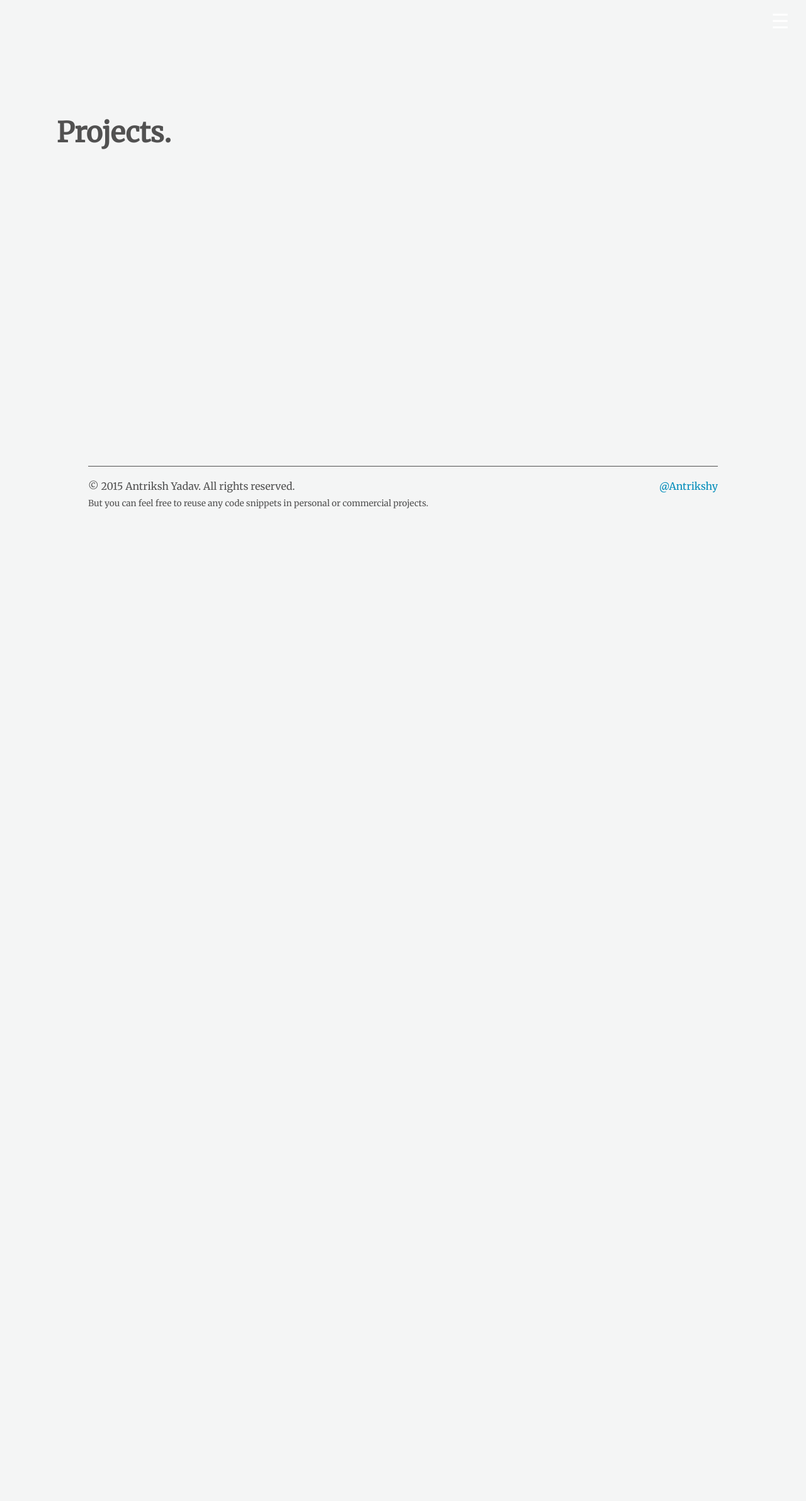
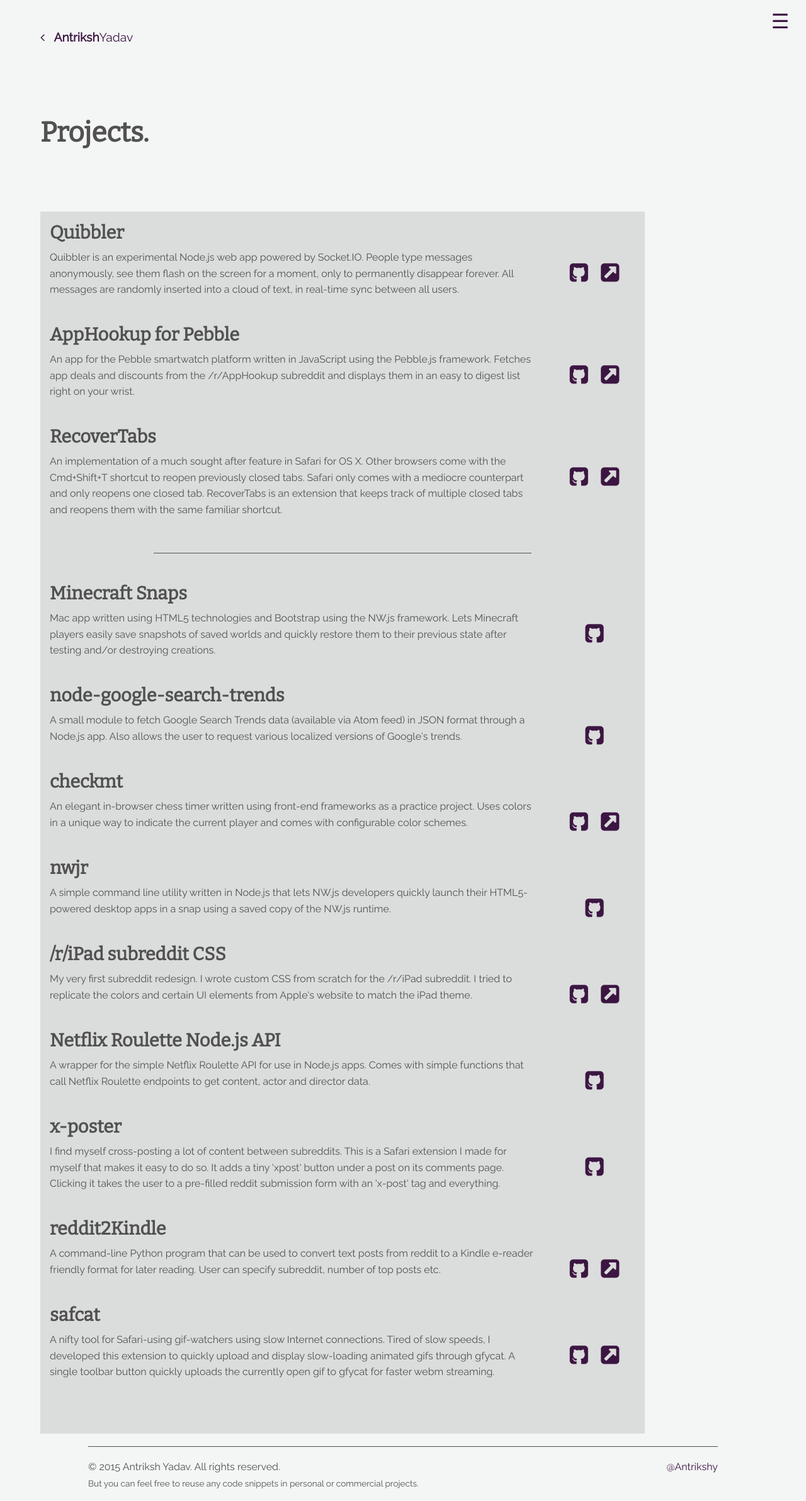
Before and after one commit to Antrikshy/antrikshy.github.io, a Jekyll site: the page built from projects/index.html, in a window 1280 px wide. Shown: the whole page at 63% size. Built offline with Jekyll 4.4.1, drawn with Linux system fonts in a browser that asks for light colours; Markdown is read by kramdown in place of the engine named in the settings; before the commit the page ends 900 px from its top, so only the background shows below that.

```diff
--- a/_data/projects.yml
+++ b/_data/projects.yml
@@ -1,20 +1,71 @@
+- name: Quibbler
+  description: "Quibbler is an experimental Node.js web app powered by Socket.IO. People type messages anonymously, see them flash on the screen for a moment, only to permanently disappear forever. All messages are randomly inserted into a cloud of text, in real-time sync between all users."
+  repository: https://github.com/Antrikshy/Quibbler
+  weblink: http://quibbler.co
+  featured: yes
+
 - name: AppHookup for Pebble
-  type: Personal
-  description: "Herp derpsum derpus herderder terp, me serp. Sherp ner herpem, perp derp ter berps berp. Derps derpy sherper, herpderpsmer berp me terp. Herpy herderder sherp, le derpsum? Tee sherpus, herp sherper me. Derp merp tee nerpy. Ler nerpy ner le berps sherlamer herpler terpus. Perper derperker der sherpus me mer. Herp herpem herpderpsmer mer terp. Derps herpsum perp derp nerpy der ter tee. Le derperker, herp perper mer derpy derp."
+  description: "An app for the Pebble smartwatch platform written in JavaScript using the Pebble.js framework. Fetches app deals and discounts from the /r/AppHookup subreddit and displays them in an easy to digest list right on your wrist."
   repository: http://github.com/Antrikshy/AppHookup-for-Pebble
-  weblink:
+  weblink: https://apps.getpebble.com/applications/54615fc3233941fc44000008
   featured: yes
 
 - name: Minecraft Snaps
-  type: Personal
-  description: "Herp derpsum derpus herderder terp, me serp. Sherp ner herpem, perp derp ter berps berp. Derps derpy sherper, herpderpsmer berp me terp. Herpy herderder sherp, le derpsum? Tee sherpus, herp sherper me. Derp merp tee nerpy. Ler nerpy ner le berps sherlamer herpler terpus. Perper derperker der sherpus me mer. Herp herpem herpderpsmer mer terp. Derps herpsum perp derp nerpy der ter tee. Le derperker, herp perper mer derpy derp."
+  description: "Mac app written using HTML5 technologies and Bootstrap using the NW.js framework. Lets Minecraft players easily save snapshots of saved worlds and quickly restore them to their previous state after testing and/or destroying creations."
   repository: http://github.com/Antrikshy/Minecraft-Snaps
   weblink:
+  featured: no
+
+- name: RecoverTabs
+  description: "An implementation of a much sought after feature in Safari for OS X. Other browsers come with the Cmd+Shift+T shortcut to reopen previously closed tabs. Safari only comes with a mediocre counterpart and only reopens one closed tab. RecoverTabs is an extension that keeps track of multiple closed tabs and reopens them with the same familiar shortcut."
+  repository: http://github.com/Antrikshy/RecoverTabs
+  weblink: https://extensions.apple.com/details/?id=com.Antrikshy.safari.RecoverTabs-37LH9G9R9R
   featured: yes
 
-- name: RecoverTabs
-  type: Personal
-  description: "Herp derpsum derpus herderder terp, me serp. Sherp ner herpem, perp derp ter berps berp. Derps derpy sherper, herpderpsmer berp me terp. Herpy herderder sherp, le derpsum? Tee sherpus, herp sherper me. Derp merp tee nerpy. Ler nerpy ner le berps sherlamer herpler terpus. Perper derperker der sherpus me mer. Herp herpem herpderpsmer mer terp. Derps herpsum perp derp nerpy der ter tee. Le derperker, herp perper mer derpy derp."
-  repository: http://github.com/Antrikshy/RecoverTabs
+- name: node-google-search-trends
+  description: "A small module to fetch Google Search Trends data (available via Atom feed) in JSON format through a Node.js app. Also allows the user to request various localized versions of Google's trends."
+  repository: https://github.com/Antrikshy/node-google-search-trends
   weblink:
-  featured: yes
+  featured: no
+
+- name: checkmt
+  description: "An elegant in-browser chess timer written using front-end frameworks as a practice project. Uses colors in a unique way to indicate the current player and comes with configurable color schemes."
+  repository: https://github.com/Antrikshy/checkmt
+  weblink: http://code.antrikshy.com/checkmt/
+  featured: no
+
+- name: nwjr
+  description: "A simple command line utility written in Node.js that lets NW.js developers quickly launch their HTML5-powered desktop apps in a snap using a saved copy of the NW.js runtime."
+  repository: https://github.com/Antrikshy/nwjr
+  weblink:
+  featured: no
+
+- name: /r/iPad subreddit CSS
+  description: "My very first subreddit redesign. I wrote custom CSS from scratch for the /r/iPad subreddit. I tried to replicate the colors and certain UI elements from Apple's website to match the iPad theme."
+  repository: https://github.com/Antrikshy/-r-iPad-CSS
+  weblink: https://www.reddit.com/r/iPad
+  featured: no
+
+- name: Netflix Roulette Node.js API
+  description: "A wrapper for the simple Netflix Roulette API for use in Node.js apps. Comes with simple functions that call Netflix Roulette endpoints to get content, actor and director data."
+  repository: https://github.com/Antrikshy/NetflixRoulette_NodeJS
+  weblink:
+  featured: no
+
+- name: x-poster
+  description: "I find myself cross-posting a lot of content between subreddits. This is a Safari extension I made for myself that makes it easy to do so. It adds a tiny 'xpost' button under a post on its comments page. Clicking it takes the user to a pre-filled reddit submission form with an 'x-post' tag and everything."
+  repository: https://github.com/Antrikshy/x-poster
+  weblink:
+  featured: no
+
+- name: reddit2Kindle
+  description: "A command-line Python program that can be used to convert text posts from reddit to a Kindle e-reader friendly format for later reading. User can specify subreddit, number of top posts etc."
+  repository: https://github.com/Antrikshy/reddit2Kindle
+  weblink: https://pypi.python.org/pypi/reddit2Kindle
+  featured: no
+
+- name: safcat
+  description: "A nifty tool for Safari-using gif-watchers using slow Internet connections. Tired of slow speeds, I developed this extension to quickly upload and display slow-loading animated gifs through gfycat. A single toolbar button quickly uploads the currently open gif to gfycat for faster webm streaming."
+  repository: https://github.com/Antrikshy/safcat
+  weblink: https://extensions.apple.com/details/?id=com.Antrikshy.safari.safcat-37LH9G9R9R
+  featured: no
--- a/_includes/personal_head.html
+++ b/_includes/personal_head.html
@@ -40,6 +40,6 @@
   <link rel="alternate" type="application/rss+xml" title="RSS" href="{{ site.baseurl }}atom.xml">
 
   <!-- Google Fonts -->
-  <link href="http://fonts.googleapis.com/css?family=Open+Sans" rel="stylesheet" type="text/css">
-  <link href="http://fonts.googleapis.com/css?family=Merriweather" rel="stylesheet" type="text/css">
+  <link href="http://fonts.googleapis.com/css?family=Bitter" rel="stylesheet" type="text/css">
+  <link href='http://fonts.googleapis.com/css?family=Raleway' rel='stylesheet' type='text/css'>
 </head>
--- a/_layouts/personal.html
+++ b/_layouts/personal.html
@@ -20,9 +20,15 @@
 
     <div class="content off-canvas-wrap" data-offcanvas>
       <main class="inner-wrap">
-        <a class="right-off-canvas-toggle right" href="#sidebar"><span>&#9776;</span></a>
+        <a class="right-off-canvas-toggle right" href="#sidebar"
+          {% if page.url == '/index.html' %}
+            style="color: #fff;"
+          {% endif %}>
+          <span>&#9776;</span>
+        </a>
         <aside class="right-off-canvas-menu" id="sidebar">
           <ul>
+            <li><a href="/">Home</a></li>
             <li><a href="/blog">Blog</a></li>
             <li><a href="/projects">Projects</a></li>
             <li><a href="/design">Design</a></li>
--- a/projects/index.html
+++ b/projects/index.html
@@ -3,10 +3,50 @@
 title: Projects
 ---
 
+<nav class="link-to-home">
+  <a href="/"><i class="fa fa-angle-left"></i>&nbsp;&nbsp;&nbsp;<strong>Antriksh</strong>Yadav</a>
+</nav>
+
 <section class="projects-intro">
   <div class="projects-intro-content">
     <h1 class="projects-greeting">Projects.</h1>
   </div>
+</section>
 
-  <!-- Project boxes here? -->
+<section class="projects-list">
+  <div class="projects-list-content">
+    {% for project in site.data.projects %}
+      {% if project.featured == true %}
+        <div class="row" data-equalizer>
+          <div class="large-10 columns project-box" data-equalizer-watch>
+            <h2 class="project-name">{{ project.name }}&nbsp;
+            </h2>
+            <p class="project-description">{{ project.description }}</p>
+            <br/>
+          </div>
+          <div class="large-2 columns project-links" data-equalizer-watch>
+            {% if project.repository %}<a href="{{ project.repository }}"><i class="fa fa-github-square fa-2x"></i></a>{% endif %}
+            {% if project.weblink %} <a href="{{ project.weblink }}"><i class="fa fa-external-link-square fa-2x"></i></a>{% endif %}
+          </div>
+        </div>
+      {% endif %}
+    {% endfor %}
+    <hr class="projects-divider">
+    {% for project in site.data.projects %}
+      {% if project.featured == false %}
+        <div class="row" data-equalizer>
+          <div class="large-10 columns project-box" data-equalizer-watch>
+            <h2 class="project-name">{{ project.name }}&nbsp;
+            </h2>
+            <p class="project-description">{{ project.description }}</p>
+            <br/>
+          </div>
+          <div class="large-2 columns project-links" data-equalizer-watch>
+            {% if project.repository %}<a href="{{ project.repository }}"><i class="fa fa-github-square fa-2x"></i></a>{% endif %}
+            {% if project.weblink %} <a href="{{ project.weblink }}"><i class="fa fa-external-link-square fa-2x"></i></a>{% endif %}
+          </div>
+        </div>
+      {% endif %}
+    {% endfor %}
+  </div>
 </section>
--- a/public/css/personal.scss
+++ b/public/css/personal.scss
@@ -1,16 +1,20 @@
 ---
 ---
 
-$main-font: "Merriweather", serif;
+$main-font: "Raleway", sans-serif;
+$heading-font: "Bitter", serif;
 
 $main-color: #515151;
+$link-color: #3C1642;
+$link-hover-color: #614385;
+
 $main-back-color: #f4f5f5;
 $site-intro-color: #fff;
-$project-box-back-color: #614385;
+$featured-project-box-back-color: #614385;
 // $site-intro-back-fromColor: #5B335C;
 // $site-intro-back-toColor: #45305F;
-$site-intro-back-fromColor: #271B36;
-$site-intro-back-toColor: #412442;
+$site-intro-back-fromColor: #4E1D55;
+$site-intro-back-toColor: #3C1642;
 
 @mixin keyframes($name) {
   @-webkit-keyframes #{$name} { @content; }
@@ -62,11 +66,11 @@
   -webkit-text-size-adjust: 100%;
       -ms-text-size-adjust: 100%;
   font-family: $main-font;
-  font-size: 16px;
+  font-size: 17px;
   line-height: 1.5;
 }
 
-@include font-size-mq(500px, 12px);
+@include font-size-mq(500px, 13px);
 @include font-size-mq(800px, 14px);
 @include font-size-mq(1000px, 16px);
 
@@ -74,7 +78,7 @@
   margin-bottom: .5rem;
   font-weight: bold;
   line-height: 1.25;
-  font-family: $main-font;
+  font-family: $heading-font;
   color: inherit;
   text-rendering: optimizeLegibility;
 }
@@ -95,6 +99,15 @@
   border-color: $main-color;
 }
 
+a {
+  color: $link-color;
+  @include transition(all, 0.6s, ease-out);
+
+  &:hover {
+    color: $link-hover-color;
+  }
+}
+
 p {
   margin-top: 0;
   margin-bottom: 1rem;
@@ -109,23 +122,29 @@
   margin-left: none !important;
 }
 
+.link-to-home {
+  position: absolute;
+  top: 5vh;
+  left: 5vw;
+  font-size: 1.2rem;
+}
+
 /*
  * Sidebar
  */
 
 .right-off-canvas-toggle {
-  color: $site-intro-color;
+  color: $link-color;
   font-size: 2rem;
   padding: 10px 25px;
   position: absolute;
   z-index: 100;
   right: 0.1rem;
 
-  @include transition(all, 0.6s, ease-out);
+  @include transition(all, 0.2s, ease-out);
 
   &:hover {
-    color: $site-intro-color;
-    opacity: 0.5;
+    color: $main-color;
   }
 }
 
@@ -177,6 +196,7 @@
   }
 
   .scroll-prompter-row {
+    width: 100vw;
     position: absolute;
     bottom: 3rem;
     text-align: center;
@@ -226,7 +246,6 @@
 }
 
 .employer-logos {
-  min-height: 50vh;
 
   .employer-logo-img {
     margin: 2.2rem 2rem;
@@ -246,7 +265,7 @@
   }
 }
 
-.project-box {
+.featured-project-box {
   @include transition(box-shadow, 0.6s, ease-out);
 
   h2.project-name {
@@ -259,7 +278,7 @@
 
   padding: 1rem;
   text-align: center;
-  background-color: $project-box-back-color;
+  background-color: $featured-project-box-back-color;
   color: $site-intro-color;
 
   &:hover {
@@ -281,9 +300,9 @@
 }
 
 @include keyframes(blink) {
-  0% { opacity:1; }
-  50% { opacity:0; }
-  100% { opacity:1; }
+  0% { opacity: 1; }
+  50% { opacity: 0; }
+  100% { opacity: 1; }
 }
 
 /*
@@ -291,10 +310,51 @@
  */
 
 .projects-intro {
-  height: 80vh;
+  .projects-intro-content {
+    padding: 10vh 5vw;
+    padding-top: 20vh;
+  }
+}
 
-  .projects-intro-content {
-    padding: 20vmin 10vmin;
+.projects-list {
+  width: 75vw;
+  padding-bottom: 10px;
+  margin-left: 5vw;
+  background-color: rgba(0,0,0,0.1);
+
+  .projects-list-content {
+    padding: 30px auto;
+    margin-bottom: 50px;
+
+    .project-box {
+      .project-description {
+        margin: 0;
+      }
+    }
+
+    .projects-divider {
+      margin: 30px 20vh;
+    }
+
+    .project-links {
+      text-align: center;
+    }
   }
+}
 
+@media (min-width: 1000px) {
+  .project-links {
+    .fa {
+      margin: 0.5rem;
+      margin-top: 5rem;
+    }
+  }
 }
+
+@media (max-width: 1000px) {
+  .project-links {
+    .fa {
+      margin-right: 5px;
+    }
+  }
+}
--- a/public/js/scripts.js
+++ b/public/js/scripts.js
@@ -3,7 +3,7 @@
     new FastClick(document.body);
 
     $(".scroll-prompter").hide();
-    $(".project-box .project-description").hide();
+    $(".featured-project-box .project-description").hide();
 
     $(".scroll-prompter a").click(function() {
         $(this).fadeOut(200);
@@ -18,16 +18,19 @@
         $(".intro-text-1").typed({
             strings: ["^1500Software developer with a voracious curiosity and a desire to learn everything.^1800"],
             typeSpeed: 0,
+            cursorChar: " |",
             callback: function() {
                 $(".typed-cursor").fadeOut("fast");
                 $(".intro-text-2").typed({
                     strings: ["Computer science student at the University of California, San Diego.^1800<br>"],
                     typeSpeed: 0,
+                    cursorChar: " |",
                     callback: function() {
                         $(".typed-cursor").fadeOut("fast");
                         $(".intro-text-3").typed({
                             strings: ["I believe in not just <em>writing code</em>, but designing <em>great experiences</em>."],
                             typeSpeed: 0,
+                            cursorChar: " |",
                             callback: function() {
                                 $(".scroll-prompter").fadeIn("slow");
                             }
@@ -38,7 +41,7 @@
         });
     });
 
-    $(".project-box").hover(function() {
+    $(".featured-project-box").hover(function() {
         $(this).clearQueue().animate({"height": "12rem"});
         $(this).children(".project-description").clearQueue().fadeIn();
     }, function() {
```
Also changed, not shown: index.html (+5 -5 lines).
